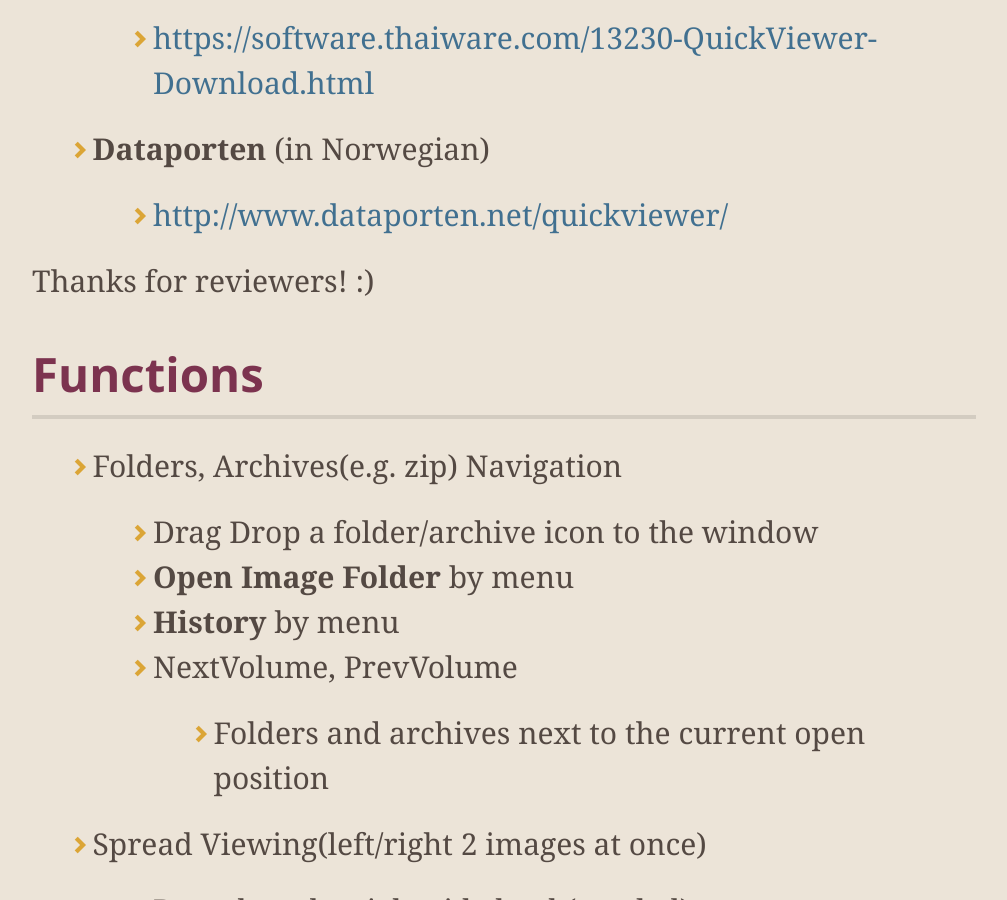
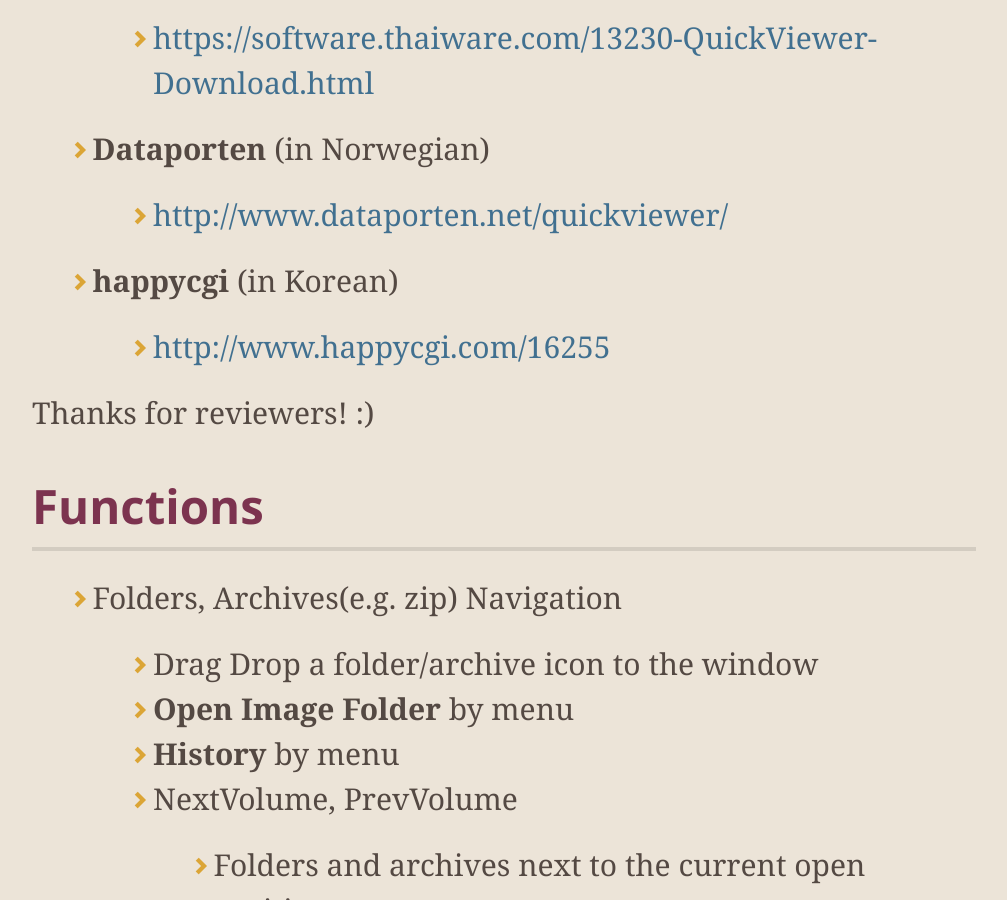
Before and after one commit to kanryu/quickviewer, a Jekyll site: the page built from docs/index.md, in a window 1280 px wide and 900 px high, scrolled down 7011 px. Shown: the whole window, without its empty margins (136-1143 px from the left). Built offline with Jekyll 4.4.1, drawn with Linux system fonts in a browser that asks for light colours; nearby versions of some CDN libraries; comment, search, counter and statistics services are not loaded; our own code applies the rules of GitHub Pages for plain Markdown files.

Commit message:
Update index.md

```diff
--- a/docs/index.md
+++ b/docs/index.md
@@ -112,6 +112,8 @@ You can also clone the latest source code from **[this repository.](https://gith
     - [https://software.thaiware.com/13230-QuickViewer-Download.html](https://software.thaiware.com/13230-QuickViewer-Download.html)
 - **Dataporten** (in Norwegian)
     - [http://www.dataporten.net/quickviewer/](http://www.dataporten.net/quickviewer/)
+- **happycgi** (in Korean)
+    - [http://www.happycgi.com/16255](http://www.happycgi.com/16255)
 
 Thanks for reviewers! :)
 
```
